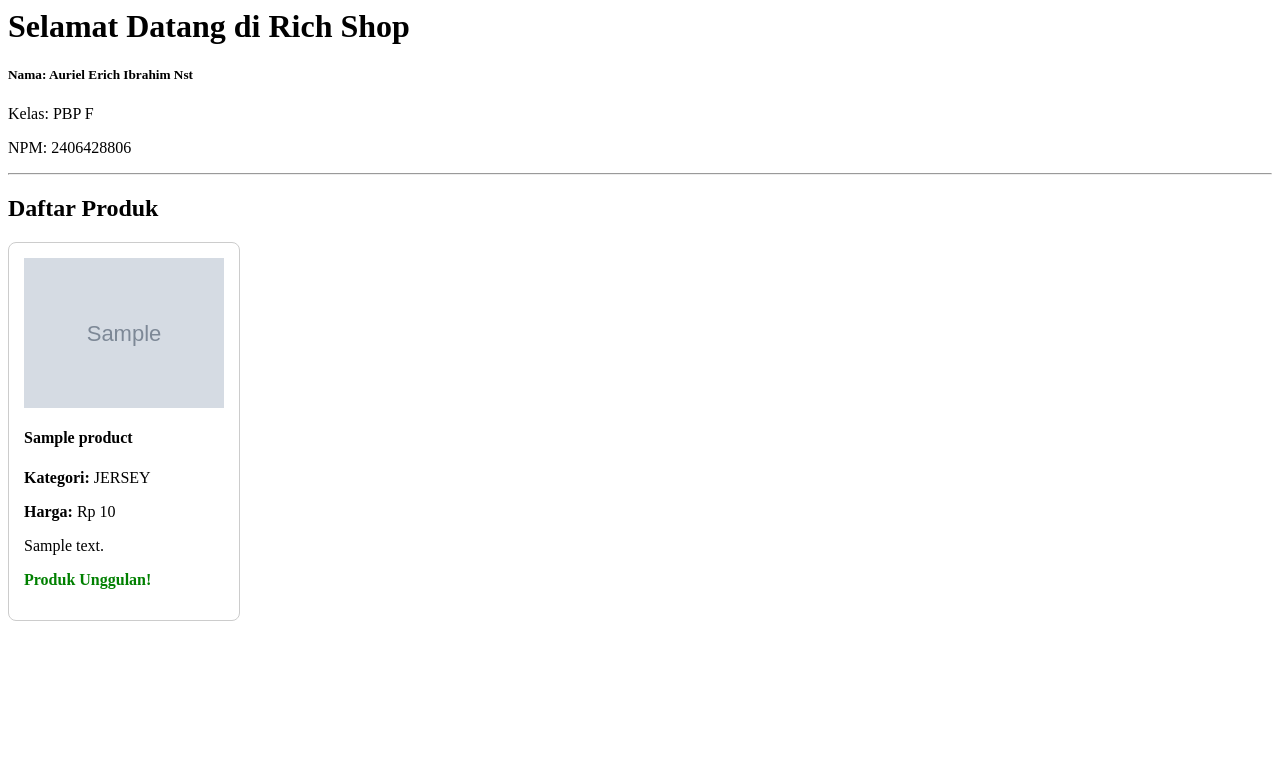
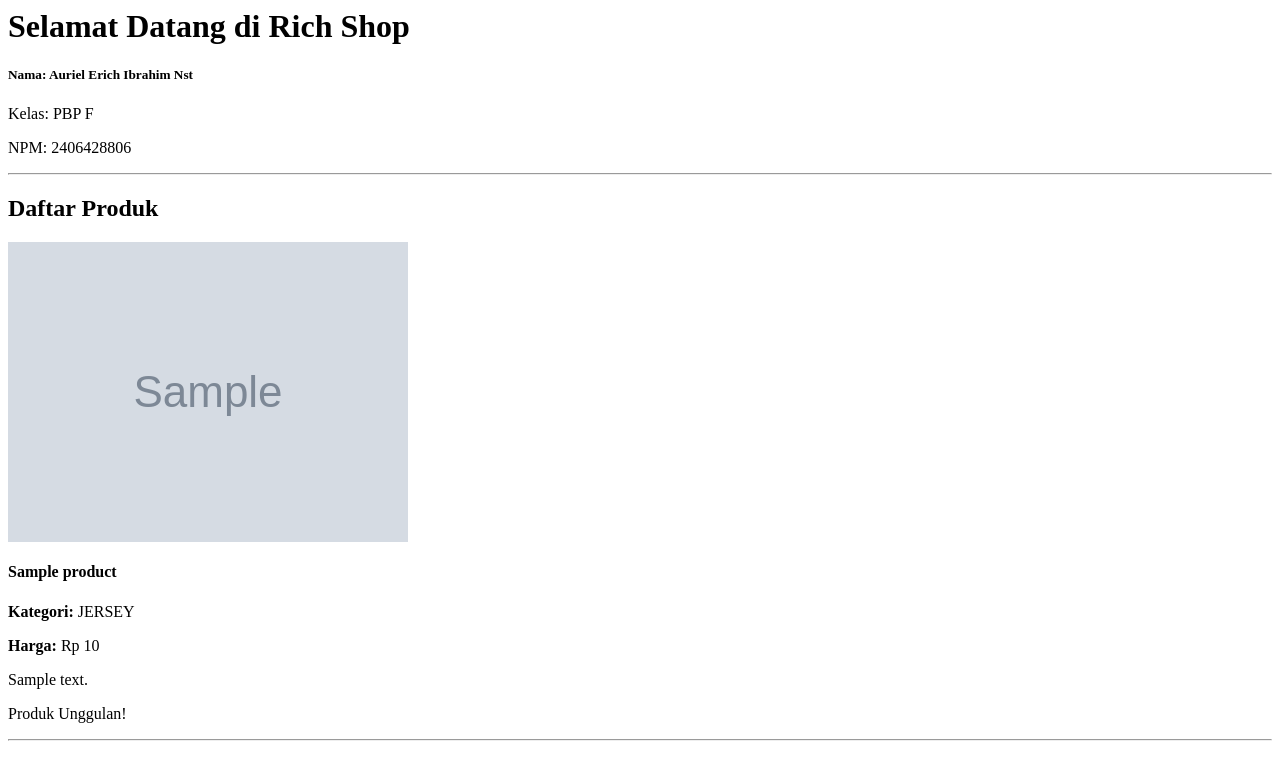
Before and after one commit to aurielerich/richshop, a Django app: page / in a window 1280 px wide. Shown: the top 780 px of the page. Run offline with Django 5.2, Linux system fonts and the light colour scheme; tables that the repository leaves empty hold one stand-in row (values such as "Sample post"); grey boxes marked "Sample" are stand-in pictures.

Commit message:
memperbaiki yang error

```diff
--- a/main/templates/main.html
+++ b/main/templates/main.html
@@ -7,18 +7,20 @@
 <hr>
 
 <h2>Daftar Produk</h2>
-
-<div style="display: flex; flex-wrap: wrap; gap: 20px;">
+<div>
     {% for product in products %}
-        <div class="product-card" style="border: 1px solid #ccc; padding: 15px; border-radius: 8px; width: 200px;">
-            <img src="{{ product.thumbnail }}" alt="{{ product.name }}" style="width: 100%; height: 150px; object-fit: cover;">
+        <div class="product-card">
+            <img src="{{ product.thumbnail }}" alt="{{ product.name }}">
             <h4>{{ product.name }}</h4>
             <p><strong>Kategori:</strong> {{ product.category }}</p>
             <p><strong>Harga:</strong> Rp {{ product.price }}</p>
             <p>{{ product.description }}</p>
             {% if product.is_featured %}
-                <p style="color: green; font-weight: bold;">Produk Unggulan!</p>
+                <p>Produk Unggulan!</p>
             {% endif %}
+            <hr>
         </div>
+    {% empty %}
+        <p>Belum ada produk untuk ditampilkan.</p>
     {% endfor %}
 </div>
```
